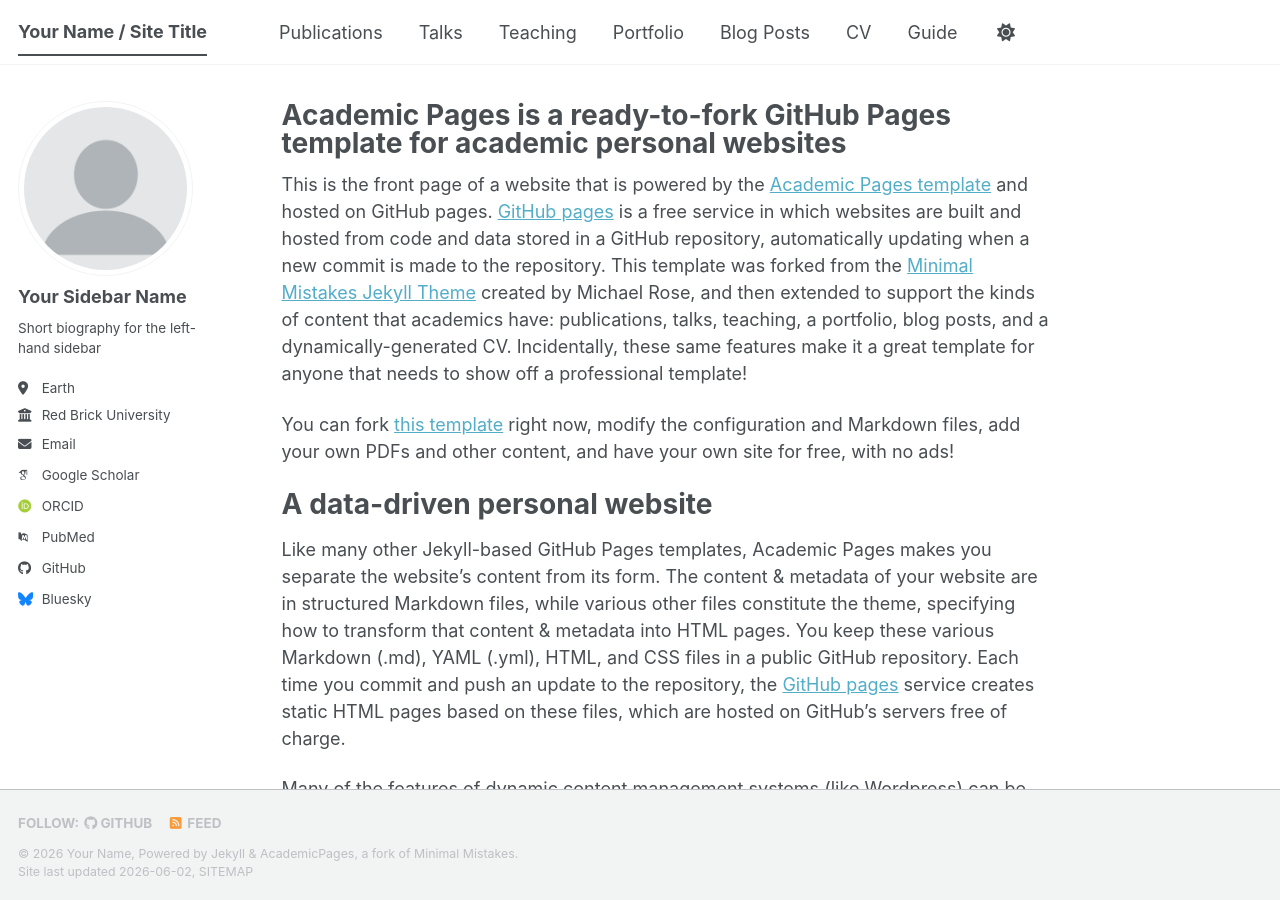
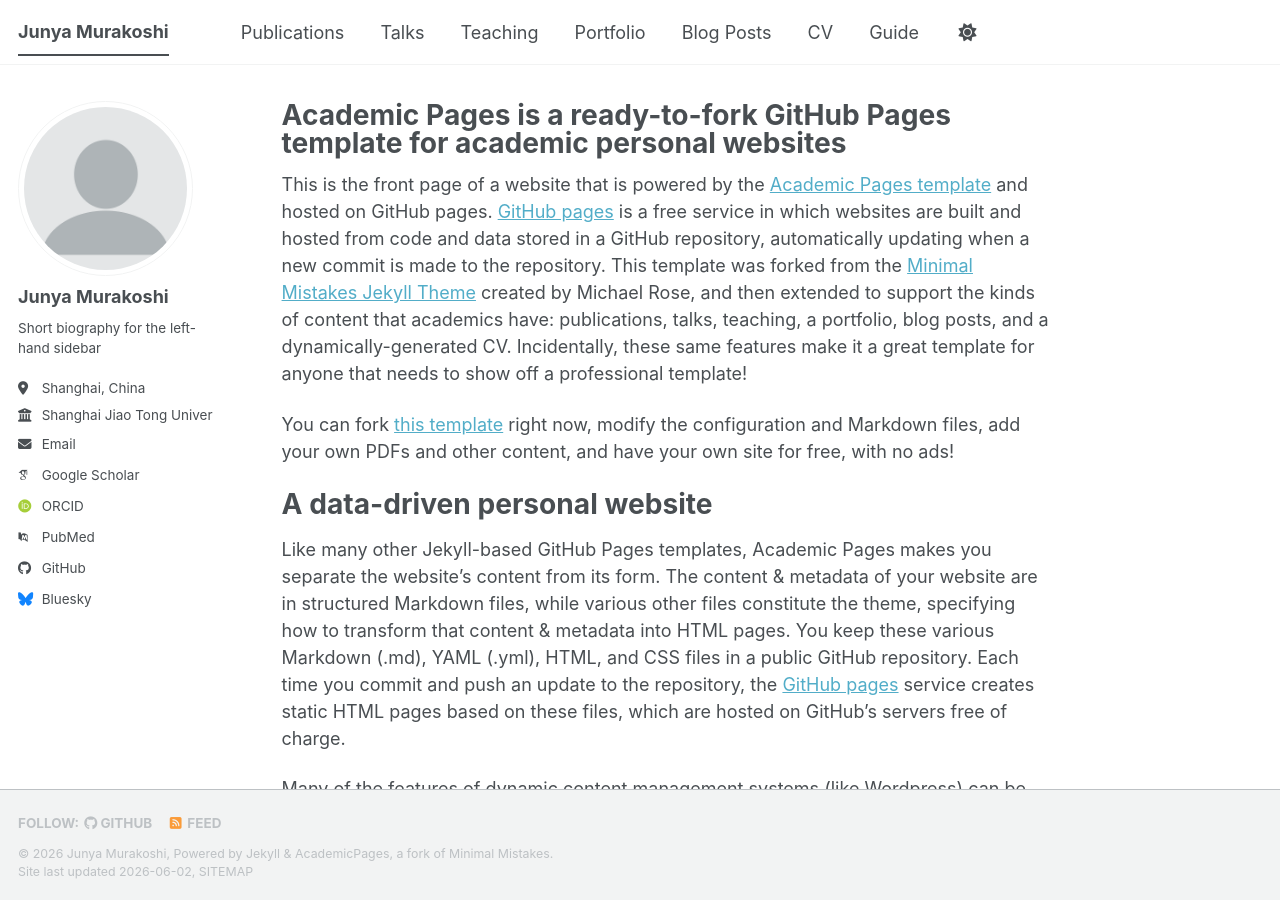
Before and after one commit to jnymrks/jnymrks.github.io, a Jekyll site: the page built from _pages/about.md, in a window 1280 px wide and 900 px high. Built offline with Jekyll 4.4.1, drawn with Linux system fonts in a browser that asks for light colours; some web fonts are replaced; a script bundle is joined from its source files by our own code; library files that are not in the unit come from our copies.

Commit message:
Update _config.yml

```diff
--- a/_config.yml
+++ b/_config.yml
@@ -9,14 +9,14 @@
 # Basic Site Settings
 locale                   : "en-US"
 site_theme               : "default" # The available themes options are "default", "air", "sunrise", "mint", "dirt" and "contrast"
-title                    : "Your Name / Site Title"
+title                    : "Junya Murakoshi"
 title_separator          : "-"
-name                     : &name "Your Name"
-description              : &description "Your Name's academic portfolio"   # Update this with a general description of your site, this is the default if not overridden by a page
-url                      : https://academicpages.github.io # The base hostname & protocol for your site e.g. "https://[your GitHub username].github.io",
+name                     : &name "Junya Murakoshi"
+description              : &description "Junya's academic portfolio"   # Update this with a general description of your site, this is the default if not overridden by a page
+url                      : https://jnymrks.github.io # The base hostname & protocol for your site e.g. "https://[your GitHub username].github.io",
                                                            # or if you already have some other page hosted on Github then use "https://[your GitHub username].github.io/[Your Repo Name]"
 baseurl                  : "" # the subpath of your site, e.g. "/blog"
-repository               : "academicpages/academicpages.github.io"
+repository               : "jnymrks/jnymrks.github.io"
 
 # Site Author - The following control what appear as part of the author content on the side bar.
 #               If a field is blank the icon and link will not appear, otherwise it will be shown.
@@ -24,13 +24,13 @@
 author:
   # Biographic information
   avatar           : "profile.png"
-  name             : "Your Sidebar Name"
+  name             : "Junya Murakoshi"
   pronouns         : # example: "she/her"
   bio              : "Short biography for the left-hand sidebar"
-  location         : "Earth"
-  employer         : "Red Brick University"
+  location         : "Shanghai, China"
+  employer         : "Shanghai Jiao Tong University"
   uri              : # URL
-  email            : "none@example.org"
+  email            : "jny.at.sjtu@gmail.com"
 
   # Academic websites
   academia         : # URL
```
